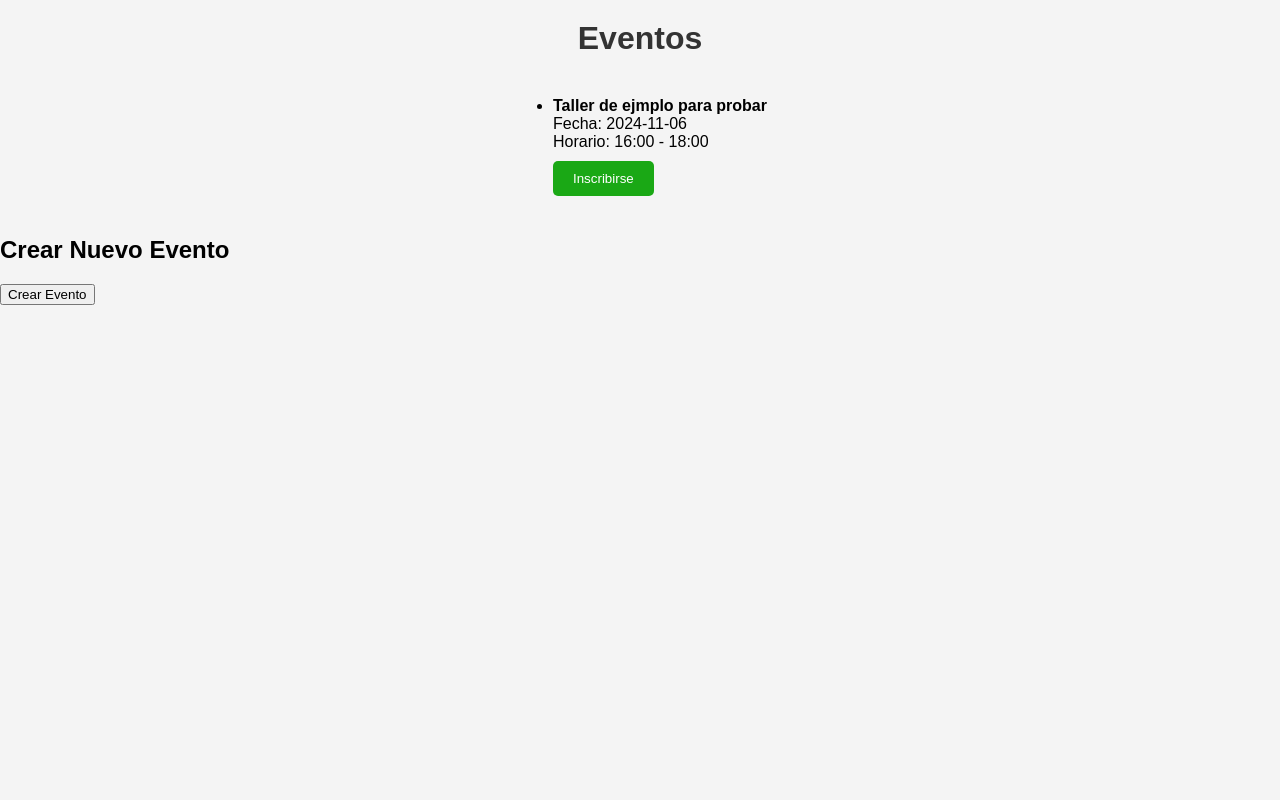
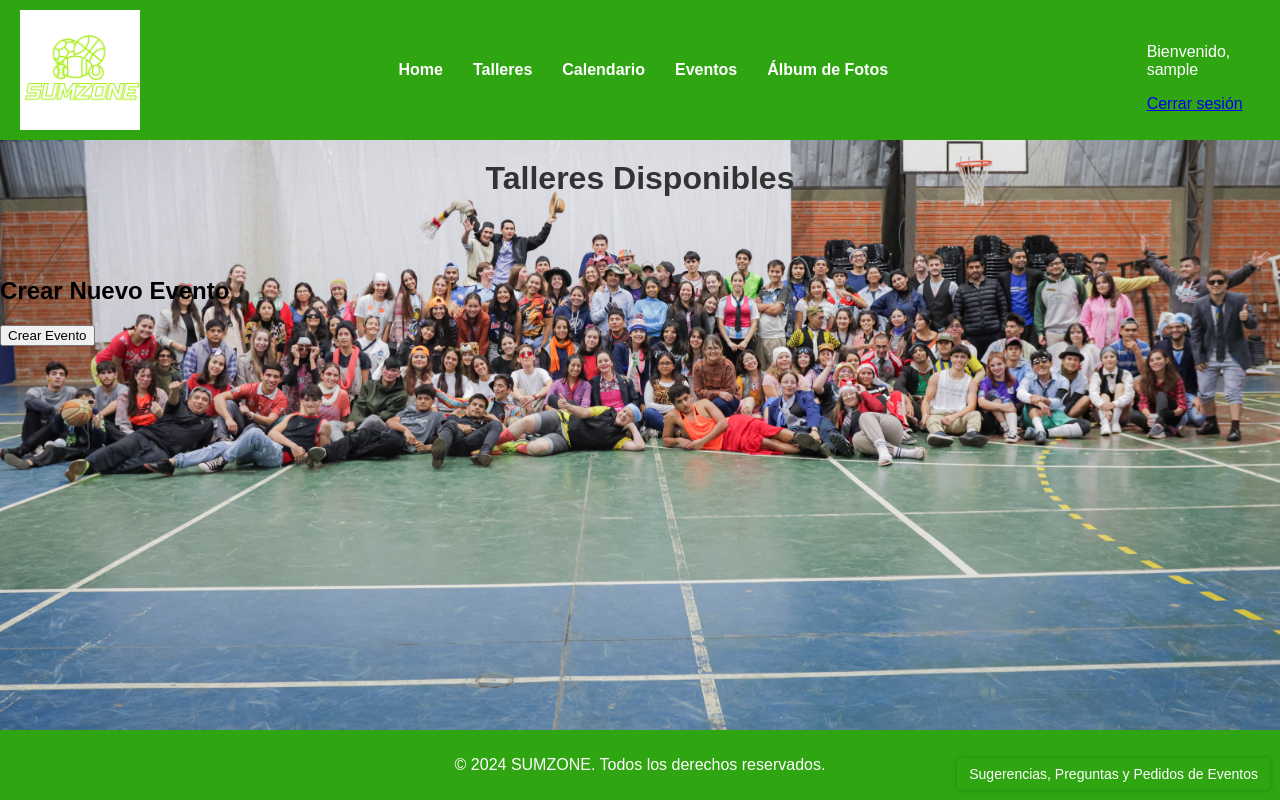
Before and after one commit to Marcojcv2706/Proyecto_Integrador, a PHP site: page /php/evento.php in a window 1280 px wide. Run offline with PHP 8.4, Linux system fonts and the light colour scheme; the visitor is signed in with stand-in values (Sample User, id 1); data comes from the database, SQL or seed files in the repository.

Commit message:
Arreglo de Talleres y evento, junto con organizacion de repositorio

```diff
--- a/SUMZONE2/css/styles.css
+++ b/SUMZONE2/css/styles.css
@@ -125,6 +125,7 @@ body::before {
 
 .btn:hover {
     background-color: #35770f;
+}
 
 .main-footer {
     background-color: #2fa512;
@@ -151,4 +152,3 @@ body::before {
 .suggestions-link:hover {
     background-color: #35770f;
 }
-}
--- a/SUMZONE2/index.php
+++ b/SUMZONE2/index.php
@@ -14,7 +14,10 @@ session_start();
         <img src="images/logo.png" alt="Logo SUMZONE" class="logo">
         <nav class="navbar">
             <ul>
-                <li><a href="php/login_register.php">Iniciar Sesión</a></li>
+                <?php
+                if (!isset($_SESSION['username'])){
+                echo '<li><a href="php/login_register.php">Iniciar Sesión</a></li>';}
+                else{echo '<li><a href="index.php">Home</a></li>';}?>
                 <li><a href="php/talleres.php">Talleres</a></li>
                 <li><a href="php/calendario.php">Calendario</a></li>
                 <li><a href="php/evento.php">Eventos</a></li>
--- a/SUMZONE2/php/evento.php
+++ b/SUMZONE2/php/evento.php
@@ -1,79 +1,109 @@
 <?php
 include 'conexion.php';
 session_start();
+if (!isset($_SESSION['username'])) {
+    echo "<script>window.location.href = 'login_register.php';</script>";
+    die();
+}
 
-// Consulta para obtener eventos
-$sql_eventos = "SELECT ID, Nombre, Descripcion, Fecha, Frecuencia, Horario_inicio, Horario_fin, tipo_evento FROM EVENTO";
-$resultado_eventos = $conn->query($sql_eventos);
+// Mostrar los talleres disponibles
+$sql = "SELECT * FROM EVENTO WHERE tipo_evento = 0";
+$result = $conn->query($sql);
 
-$eventos = [];
+$usuario_id = $_SESSION['ID'];
+if (isset($_POST['inscribirse'])) {
+     // Debes tener el ID del usuario logueado
+    $taller_id = $_POST['taller_id'];
+    // Verificar si ya está inscrito en el taller
+    $checkInscripcion = "SELECT * FROM INSCRIPCION WHERE `ID_usuario`='$usuario_id' AND `ID_evento`='$taller_id'";
+    $resultCheck = $conn->query($checkInscripcion);
 
-// Procesar resultados de eventos
-if ($resultado_eventos->num_rows > 0) {
-    while ($row = $resultado_eventos->fetch_assoc()) {
-        $eventos[] = [
-            'ID' => $row['ID'],
-            'Nombre' => $row['Nombre'],
-            'Descripcion' => $row['Descripcion'],
-            'Fecha' => $row['Fecha'],
-            'Frecuencia' => $row['Frecuencia'],
-            'Horario_inicio' => $row['Horario_inicio'],
-            'Horario_fin' => $row['Horario_fin'],
-            'tipo_evento' => $row['tipo_evento']
-        ];
+    if ($resultCheck->num_rows > 0) {
+        echo "<script>alert('Ya estás inscrito en este taller');</script>";
+    } else {
+        // Insertar la inscripción
+        $sqlInscripcion = "INSERT INTO INSCRIPCION (ID_usuario, ID_evento) VALUES ('$usuario_id', '$taller_id')";
+        if ($conn->query($sqlInscripcion) === TRUE) {
+            echo "<script>alert('Te has inscrito exitosamente');</script>";
+        } else {
+            echo "Error: " . $conn->error;
+        }
     }
 }
-// Manejo de inscripciones
-if ($_SERVER["REQUEST_METHOD"] == "POST" && isset($_POST['inscribir'])) {
-    $id_evento = intval($_POST['id_evento']);
-    $id_usuario = $_SESSION['ID']; // Aquí debes obtener el ID del usuario autenticado
 
-    // Verifica si el usuario ya está inscrito en el evento
-    $sql_check = "SELECT * FROM INSCRIPCION WHERE ID_usuario = $id_usuario AND ID_evento = $id_evento";
-    $check_result = $conn->query($sql_check);
+if (isset($_POST['eliminar'])) {
+    $taller_id = $_POST['taller_id'];
+    $usuario_id = $_SESSION['ID'];
 
-    if ($check_result->num_rows == 0) {
-        // Inscribir al usuario
-        $sql_inscripcion = "INSERT INTO INSCRIPCION (ID_usuario, ID_evento) VALUES ($id_usuario, $id_evento)";
-        if ($conn->query($sql_inscripcion) === TRUE) {
-            echo "Inscripción realizada con éxito.";
-        } else {
-            echo "Error al inscribirse: " . $conexion->error;
-        }
+    // Eliminar la inscripción
+    $sqlEliminar = "DELETE FROM INSCRIPCION WHERE ID_usuario='$usuario_id' AND ID_evento='$taller_id'";
+    if ($conn->query($sqlEliminar) === TRUE) {
+        echo "<script>alert('Tu inscripción ha sido eliminada');</script>";
     } else {
-        echo "Ya estás inscrito en este evento.";
+        echo "Error al eliminar la inscripción: " . $conn->error;
     }
 }
+
 ?>
 
 <!DOCTYPE html>
 <html lang="es">
 <head>
     <meta charset="UTF-8">
-    <title>Eventos</title>
+    <meta name="viewport" content="width=device-width, initial-scale=1.0">
+    <title>Lista de Talleres</title>
+    <link rel="stylesheet" href="../css/styles.css">
     <link rel="stylesheet" href="../css/talleres.css">
 </head>
-<body>
-    <h1>Eventos</h1>
-    <div id="taller">
-        <ul>
-            <?php foreach ($eventos as $evento): ?>
-                <div class="talleres">
-                <li>
-                    <strong><?php echo htmlspecialchars($evento['Descripcion']); ?></strong><br>
-                    Fecha: <?php echo htmlspecialchars($evento['Fecha']); ?><br>
-                    Horario: <?php echo htmlspecialchars(substr($evento['Horario_inicio'],0,5));?> - <?php echo htmlspecialchars(substr($evento['Horario_fin'],0,5)); ?><br>
-                    <form method="post" style="display:inline;">
-                        <input type="hidden" name="id_evento" value="<?php echo $evento['ID']; ?>">
-                        <button type="submit" name="inscribir">Inscribirse</button>
-                    </form>
-                </li>
-                </div>
-            <?php endforeach; ?>
-        </ul>
+    <header class="main-header">
+        <img src="../images/logo.png" alt="Logo SUMZONE" class="logo">
+        <nav class="navbar">
+            <ul>
+                <?php if (!isset($_SESSION['username'])){
+                echo '<li><a href="php/login_register.php">Iniciar Sesión</a></li>';}
+                else{echo '<li><a href="../index.php">Home</a></li>';}?>
+                <li><a href="talleres.php">Talleres</a></li>
+                <li><a href="calendario.php">Calendario</a></li>
+                <li><a href="evento.php">Eventos</a></li>
+                <li><a href="https://www.flickr.com/photos/isamisiones/albums/with/72177720316806309" target="_blank">Álbum de Fotos</a></li>
+            </ul>
+        </nav>
+
+        <?php if (isset($_SESSION['username'])): ?>
+            <div class="user-profile">
+                <p>Bienvenido, <?php echo htmlspecialchars($_SESSION['username']); ?></p>
+                <a href="php/logout.php">Cerrar sesión</a>
+            </div>
+        <?php endif; ?>
+    </header>
+    <h1>Talleres Disponibles</h1>
+    <div class="talleres">
+        <?php while ($row = $result->fetch_assoc()): ?>
+            <?php
+            $taller_id2 = $row['ID'];
+            $sql2 = "SELECT * FROM INSCRIPCION i JOIN EVENTO e ON e.ID = i.ID_evento  WHERE ID_usuario='$usuario_id' AND ID_evento='$taller_id2'" ;
+            $res = $conn->query($sql2);
+            ?>
+            <div class="taller">
+                <h2><?php echo $row['Nombre']; ?></h2>
+                <p><?php echo $row['Descripcion']; ?></p>
+                <p><strong>Horario:</strong> <?php echo substr($row['Horario_inicio'],0,5);?> a <?php echo substr($row['Horario_fin'],0,5);?></p>
+                <p><?php echo "<strong>".$row['Frecuencia']."</strong>";?></p>
+
+                <!-- Formulario para inscribirse o eliminar la inscripción -->
+                <form method="POST" action="">
+                    <input type="hidden" name="taller_id" value="<?php echo $row['ID']; ?>">
+                    <?php if ($res->fetch_assoc()>0){echo '<button type="submit" name="eliminar">Eliminar Inscripción</button>';}
+                    else{echo '<button type="submit" name="inscribirse">Inscribirse</button>';}?>
+                </form>
+            </div>
+        <?php endwhile; ?>
     </div>
-
     <h2>Crear Nuevo Evento</h2>
     <a href="crear_evento.php"><button>Crear Evento</button></a>
+    <footer class="main-footer">
+        <p>&copy; 2024 SUMZONE. Todos los derechos reservados.</p>
+    </footer>
+    <a href="" class="suggestions-link">Sugerencias, Preguntas y Pedidos de Eventos</a>
 </body>
 </html>
```
Also changed, not shown: SUMZONE2/php/talleres.php (+27 -2 lines), Base_de_datos/base_de_datos.sql (renamed from Base_de_datos.sql), Documentacion/tp_02.png (renamed from tp_02.png), 14 other files.
